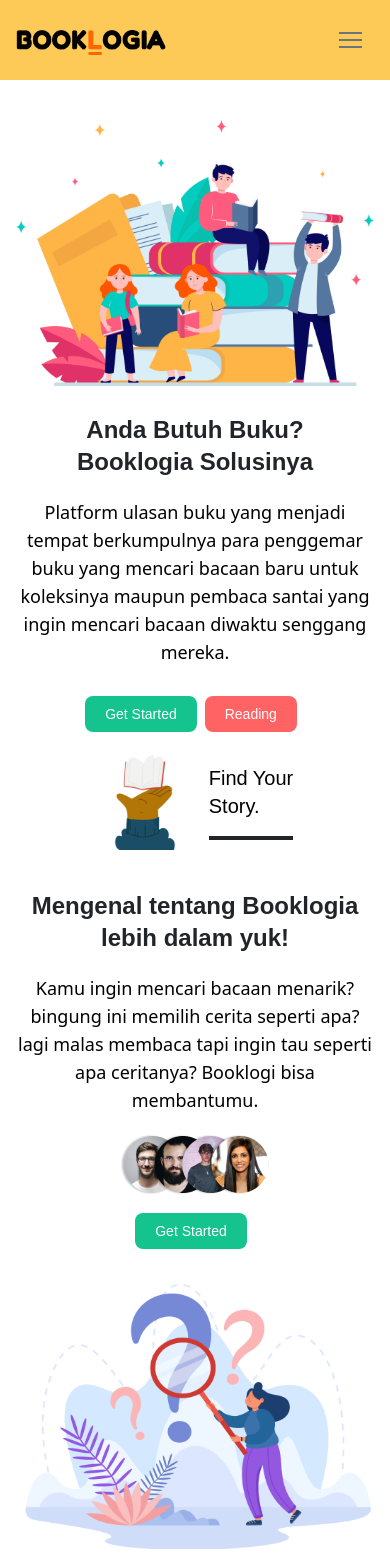
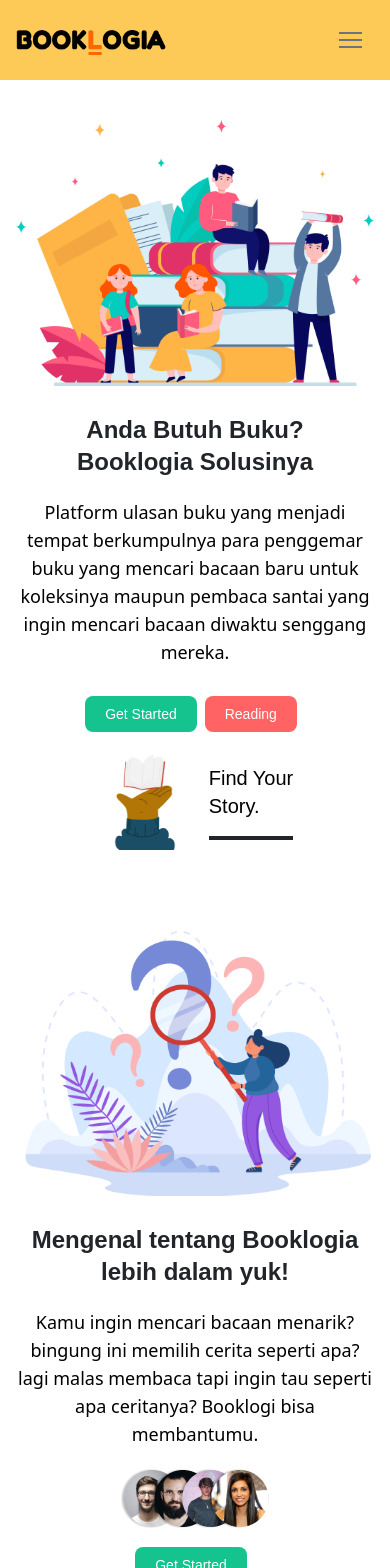
Before and after one commit to Fahmiali99/booklogia-app, a React (Create React App) app: page / in a window 390 px wide. Shown: the top 1568 px of the page. Built offline with nearby package versions, Linux system fonts and the light colour scheme.

Commit message:
fix: responsive_home

```diff
--- a/src/components/Home/About/index.js
+++ b/src/components/Home/About/index.js
@@ -10,7 +10,7 @@
     >
       <div className="flex justify-center container mx-auto max-w-7xl px-4  items-center ">
         <div className="flex flex-col lg:flex-row items-center">
-          <div className=" order-2 lg:order-1">
+          <div className=" order-1 lg:order-1 pt-10 lg:pt-0 ">
             <img
               src={aboutImage}
               className="hidden lg:block img-fluid"
@@ -22,9 +22,9 @@
               alt=""
             />
           </div>
-          <div className="flex justify-center lg:justify-end order-1 lg:order-2 pl-0 lg:pl-20 pb-10 lg:pb-0">
+          <div className="flex justify-center lg:justify-end order-2 lg:order-2 pl-0 lg:pl-20 pb-10 lg:pb-0">
             <div className=" lg:ps-5 ">
-              <div className="text-center lg:text-start ">
+              <div className="text-center lg:text-start pt-3 lg:pt-0">
                 <h1 className="text-dark  font-bold text-2xl  md:text-3xl lg:text-4xl xl:text-4xl">
                   Mengenal tentang Booklogia <br /> lebih dalam yuk!
                 </h1>
```
